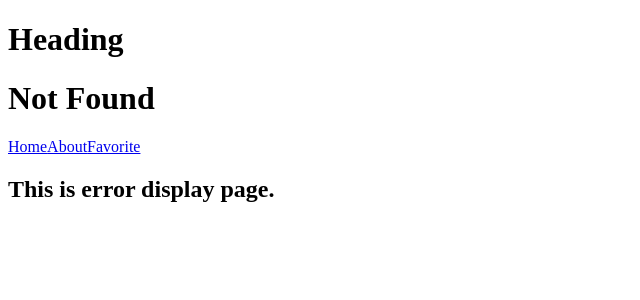
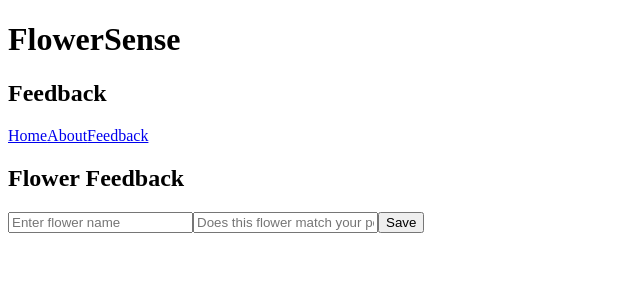
Before and after one commit to sksm07/Final-Project-CTD, a React (Vite) app: page /feedback in a window 1280 px wide. Before the commit this address had no page. Shown: the top 300 px of the page, without its empty margins (0-640 px from the left). Built offline with nearby package versions, Linux system fonts and the light colour scheme.

Commit message:
Added feedback page

```diff
--- a/src/App.jsx
+++ b/src/App.jsx
@@ -2,7 +2,7 @@ import About  from './pages/About';
 import ErrorPage from './pages/ErrorPage';
 import FlowerListPage from './pages/FlowerListPage'
 import Header from './shared/Header';
-import Favorite from './pages/Favorite';
+import Feedback from './pages/Feedback';
 import {Routes, Route} from "react-router";
 
 import './App.css'
@@ -10,12 +10,12 @@ import './App.css'
 function App() {
   return (
     <div>
-      <h1>Heading</h1>
+      <h1>FlowerSense</h1>
       <Header />
       <Routes>
         <Route path="/" element={<FlowerListPage />}></Route>
         <Route path="/about" element={<About />}></Route>
-        <Route path="/favorite" element={<Favorite />}></Route>
+        <Route path="/feedback" element={<Feedback />}></Route>
         <Route path="*" element={<ErrorPage />}></Route>
       </Routes>
     </div>
--- a/src/features/FlowerCard.jsx
+++ b/src/features/FlowerCard.jsx
@@ -31,7 +31,7 @@ const Image = styled.img`
     object-fit: cover;
     border-radius: 10px;
 `
-const Title = styled.h3`
+const Title = styled.h4`
   margin-top: 10px;
   font-size: 1.1rem;
   color: #333;
@@ -43,7 +43,7 @@ export default function FlowerCard({flower, onSelect}) {
             <ImageWrapper>
               <img src={flower.image} alt={flower.name} />
             </ImageWrapper>
-            <Title><h3>{flower.name}</h3></Title>
+            <Title>{flower.name}</Title>
         </Card>
     )
 }
--- a/src/pages/Favorite.jsx
+++ /dev/null
@@ -1,5 +0,0 @@
-export default function Favorite(){
-    return (
-        <h5>This is favorite page</h5>
-    )
-}
--- /dev/null
+++ b/src/pages/Feedback.jsx
@@ -0,0 +1,58 @@
+import {useState, useEffect} from "react";
+
+
+
+export default function Feedback(){
+    const [flowerName, setFlowerName] = useState("");
+    const [feedback, setFeedback] = useState("");
+    const [savedFeedback, setSavedFeedback] = useState({});
+
+    useEffect(()=>{
+        const stored = JSON.parse(localStorage.getItem("flowerFeedback")) || {};
+        setSavedFeedback(stored);
+    }, []);
+
+    const handleSave = ()=>{
+        if(!flowerName.trim()) return;
+        const updated = {...savedFeedback, [flowerName]: feedback || "No feedback provided"};
+        localStorage.setItem("flowerFeedback", JSON.stringify(updated));
+        setSavedFeedback(updated);
+        setFlowerName("");
+        setFeedback("");
+    };
+
+    return (
+        <div>
+            <h2>Flower Feedback</h2>
+            <input
+                type="text"
+                placeholder="Enter flower name"
+                value={flowerName}
+                onChange={(e)=> setFlowerName(e.target.value)}
+            />
+            <input
+                type="text"
+                placeholder="Does this flower match your personality?"
+                value={feedback}
+                onChange={(e)=> setFeedback(e.target.value)}
+            />
+            <button onClick={handleSave}>Save</button>
+
+            {Object.keys(savedFeedback).length > 0 && (
+                <>
+                    <h3>Your Feedback</h3>
+                    <ul>
+                        {Object.entries(savedFeedback).map(([flowerKey, userFeedback]) => (
+                            <li key={flowerKey}>
+                                <h5>{flowerKey}:</h5> {userFeedback}
+                            </li>
+                        )
+                        )}
+                    </ul>
+                </>
+               )
+
+            }
+        </div>
+    )
+}
--- a/src/pages/FlowerListPage.jsx
+++ b/src/pages/FlowerListPage.jsx
@@ -5,16 +5,9 @@ import FlowerCard from '../features/FlowerCard.jsx';
 import Overlay from "../shared/Overlay.jsx";
 import FlowerDetail from "../features/FlowerDetail.jsx";
 
-export default function FlowerListPage(){
-
-    const [flowers, setFlowers] = useState([]);
-    const [isLoading, setIsLoading] = useState(false);
-    const [errorMessage, setErrorMessage] = useState("");
-    const [selectedFlower, setSelectedFlower] = useState(null);
-
-    const FlowerGrid = styled.div`
+const FlowerGrid = styled.div`
         display: grid;
-        grid-template-columns: repeat(auto-fill, minmax(200px, 1fr));
+        grid-template-columns: repeat(auto-fill, minmax(300px, 1fr));
         gap: 1rem;
         transition: opacity 0.3s ease;
         &.dimmed {
@@ -26,6 +19,14 @@ export default function FlowerListPage(){
     const Container = styled.div`
         position: relative;
     `
+
+export default function FlowerListPage(){
+
+    const [flowers, setFlowers] = useState([]);
+    const [isLoading, setIsLoading] = useState(false);
+    const [errorMessage, setErrorMessage] = useState("");
+    const [selectedFlower, setSelectedFlower] = useState(null);
+
 
     function handleSelect(flower){
         setSelectedFlower(flower)
--- a/src/shared/Header.jsx
+++ b/src/shared/Header.jsx
@@ -12,8 +12,8 @@ export default function Header() {
             setTitle("Home")
         }else if(location.pathname === "/about"){
             setTitle("About")
-        }else if(location.pathname === "/favorite"){
-            setTitle("Favorite")
+        }else if(location.pathname === "/feedback"){
+            setTitle("Feedback")
         }else{ setTitle("Not Found")}
 
     }, [location])
@@ -21,11 +21,11 @@ export default function Header() {
     return (
         <div>
           <header>
-            <h1>{title}</h1>
+            <h2>{title}</h2>
             <nav>
                 <NavLink to="/">Home</NavLink>
                 <NavLink to="/about">About</NavLink>
-                <NavLink to="/favorite">Favorite</NavLink>
+                <NavLink to="/feedback">Feedback</NavLink>
             </nav>
           </header>
         </div>
```
